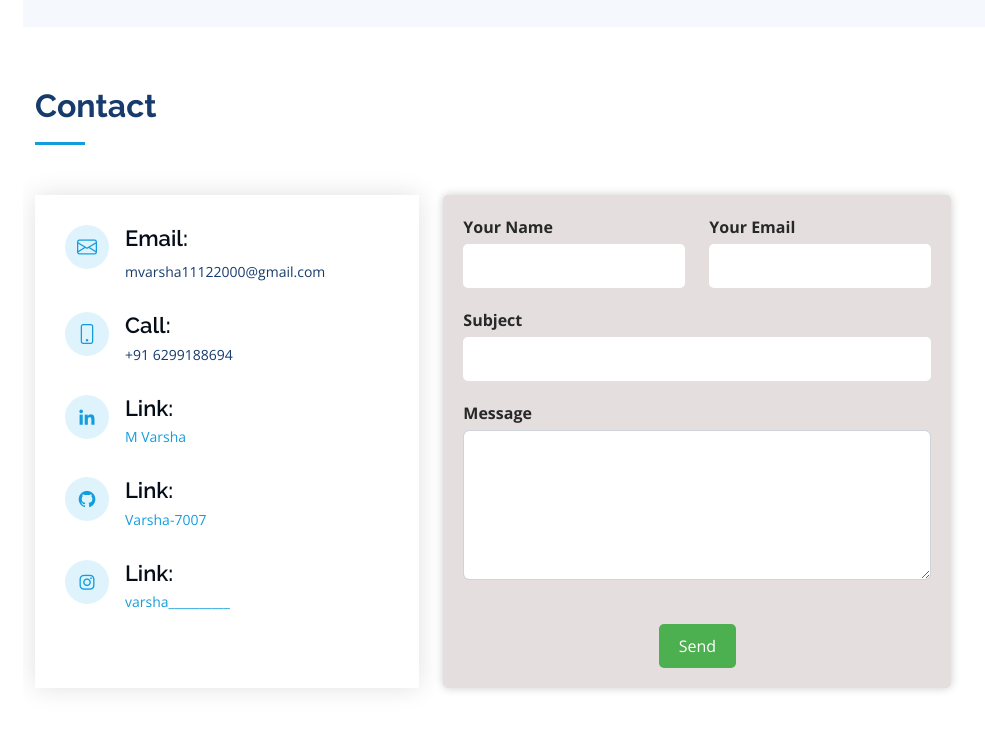
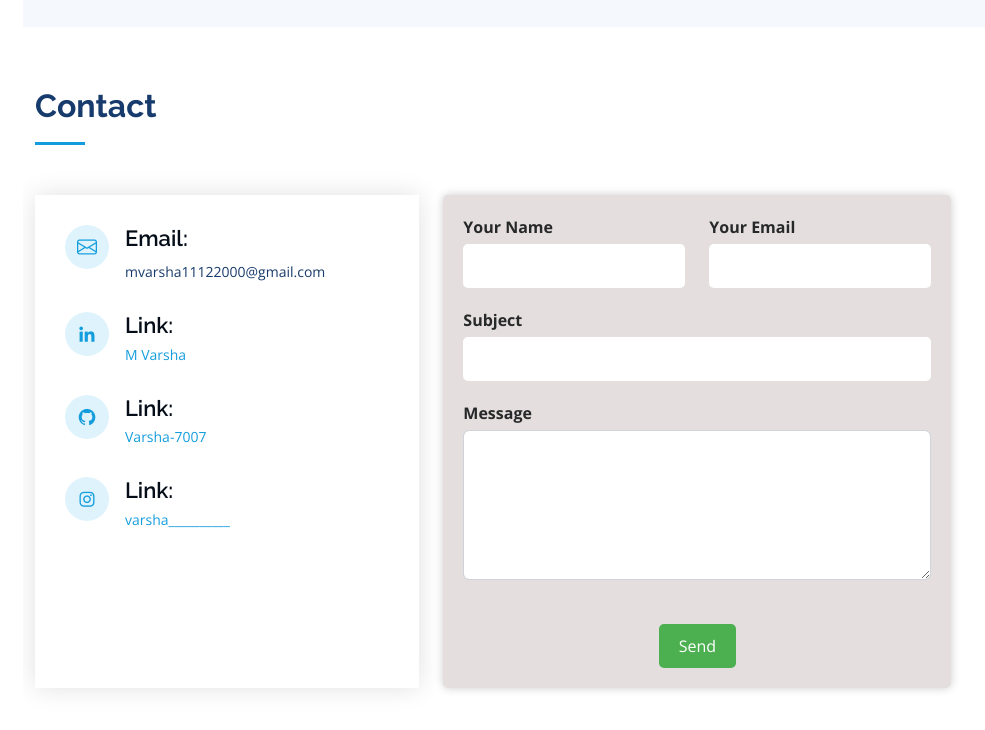
Before and after one commit to Varsha-7007/Portfolio-Varsha.github.io, a plain HTML site: page index.html in a window 1280 px wide. Shown: the part 3937-4667 px from the top of the page, without its empty margins (277-1262 px from the left). Drawn offline with nearby package versions, Linux system fonts and the light colour scheme.

Commit message:
Update index.html

```diff
--- a/index.html
+++ b/index.html
@@ -349,11 +349,7 @@
 
 
 
-              <div class="phone">
-                <i class="bi bi-phone"></i>
-                <h4>Call:</h4>
-                <p>+91 6299188694</p>
-              </div>
+
 
 
               <div class="phone">
```
